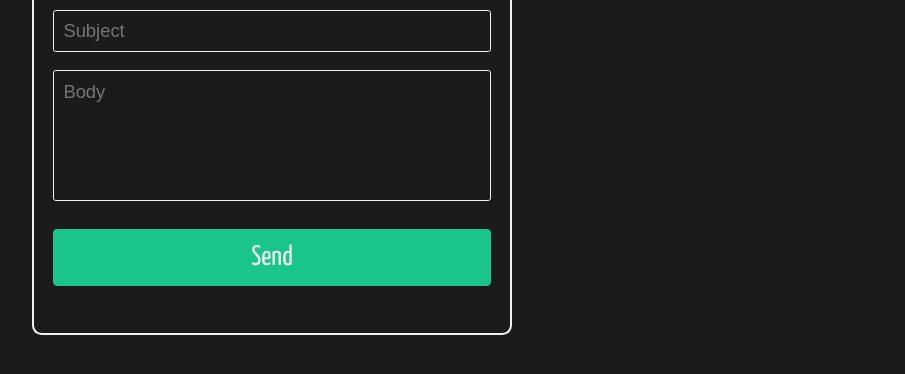
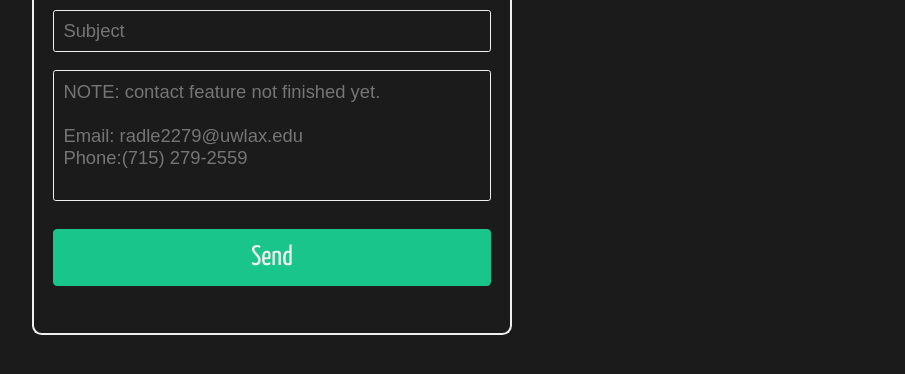
Before and after one commit to 19radleriley/OldPortfolioSite, a plain HTML site: page index.html in a window 1280 px wide. Both pictures are taken after a click on the icon 1227 px from the left and 52 px from the top of the page. Shown: the part 252-626 px from the top of the page, without its empty margins (368-1273 px from the left). Drawn offline with nearby package versions, Linux system fonts and the light colour scheme.

Commit message:
Added a notice that contact form is not implemented yet

```diff
--- a/index.html
+++ b/index.html
@@ -157,7 +157,12 @@
             <form action="#">
                 <input required placeholder="Email" type="email" name="" id="">
                 <input required placeholder="Subject" type="text" name="" id="">
-                <textarea required placeholder="Body" name="" id="" cols="50" rows="5"></textarea>
+                <textarea required
+                    placeholder="NOTE: contact feature not finished yet.
+
+Email: radle2279@uwlax.edu
+Phone:(715) 279-2559"
+                    name="" id="" cols="50" rows="5"></textarea>
                 <input type="submit" value="Send" id="contact-send">
             </form>
         </div>
```
